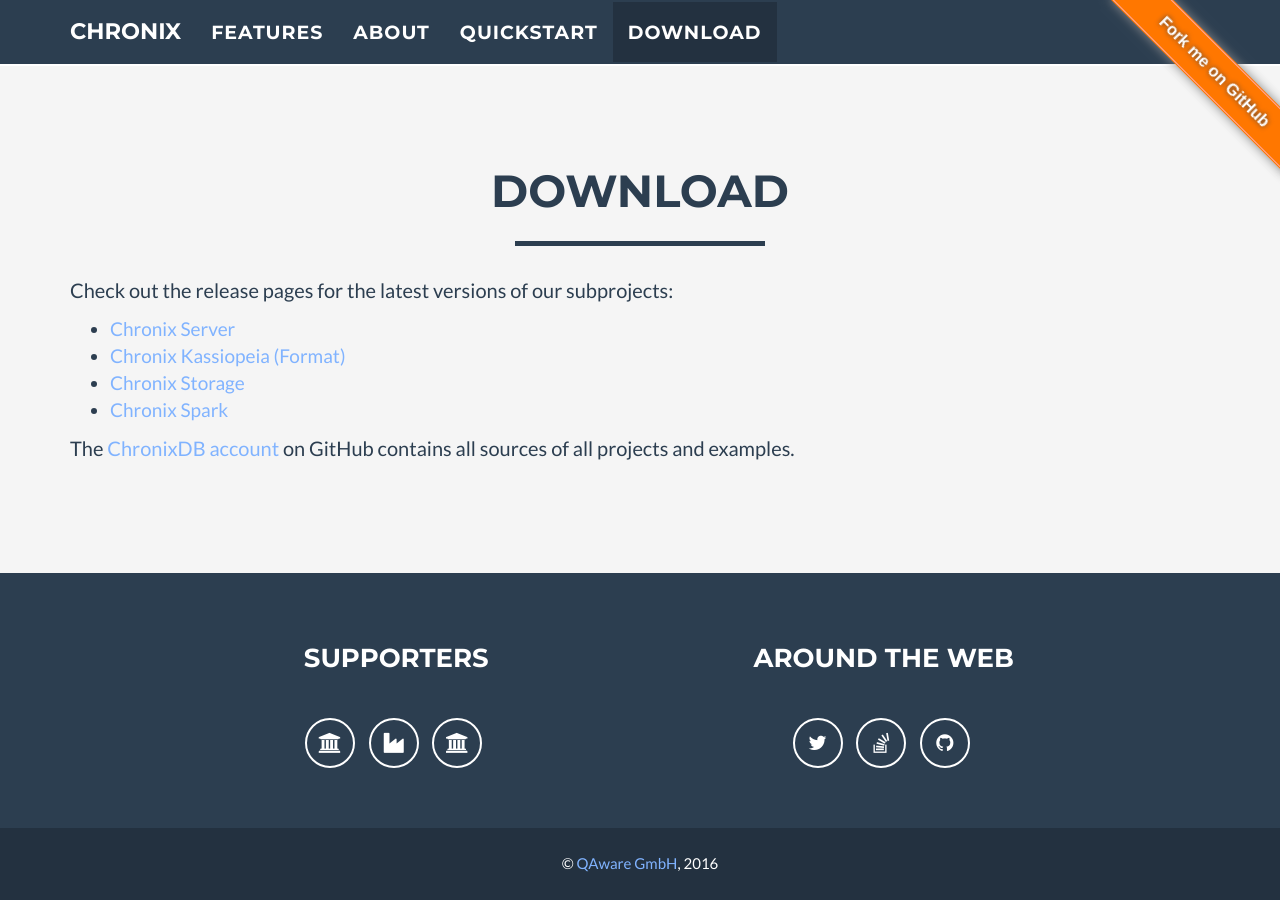
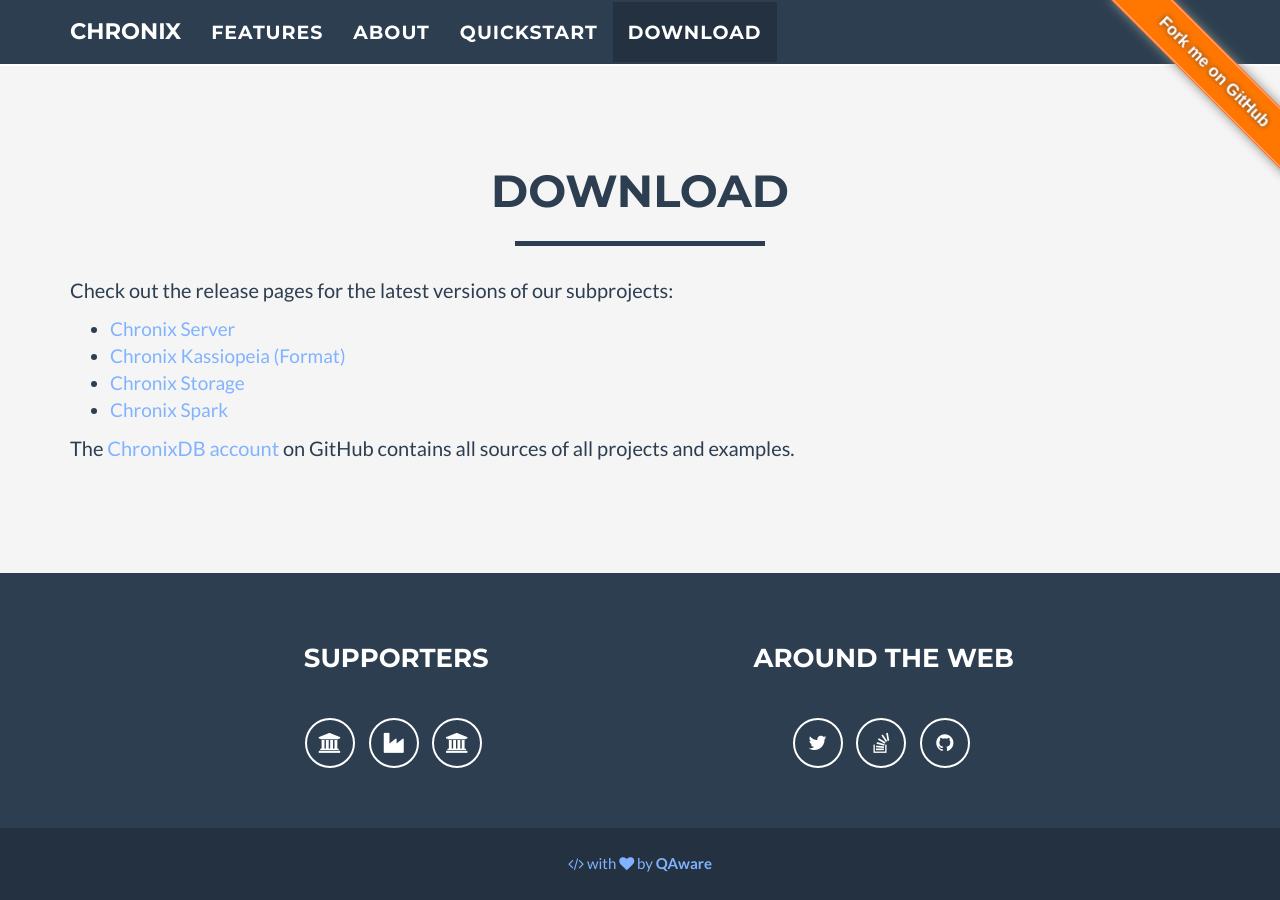
Before and after one commit to ChronixDB/chronixDB.github.io, a Jekyll site: the page built from index.html, in a window 1280 px wide and 900 px high, scrolled down 4054 px. Built offline with Jekyll 4.4.1, drawn with Linux system fonts in a browser that asks for light colours.

Commit message:
Fixed footer company branding.

```diff
--- a/_config.yml
+++ b/_config.yml
@@ -22,7 +22,7 @@ footer:
   supported: Supporters
 
 copyright:
-  name: QAware GmbH
+  name: QAware
   url: http://www.qaware.de/
 
 # Social networks usernames (many more available: google-plus, flickr, dribbble, pinterest, instagram, tumblr, linkedin, etc.)
--- a/_includes/footer.html
+++ b/_includes/footer.html
@@ -30,7 +30,7 @@
             <div class="container">
                 <div class="row">
                     <div class="col-lg-12">
-                        &copy; <a href="{{ site.copyright.url }}">{{ site.copyright.name }}</a>, 20{{ site.time | date: '%y' }}
+                        <a href="{{ site.copyright.url }}"><i class="fa fa-code" aria-hidden="true"></i> with <i class="fa fa-heart" aria-hidden="true"></i> by <b>{{ site.copyright.name }}</b></a>
                     </div>
                 </div>
             </div>
```
